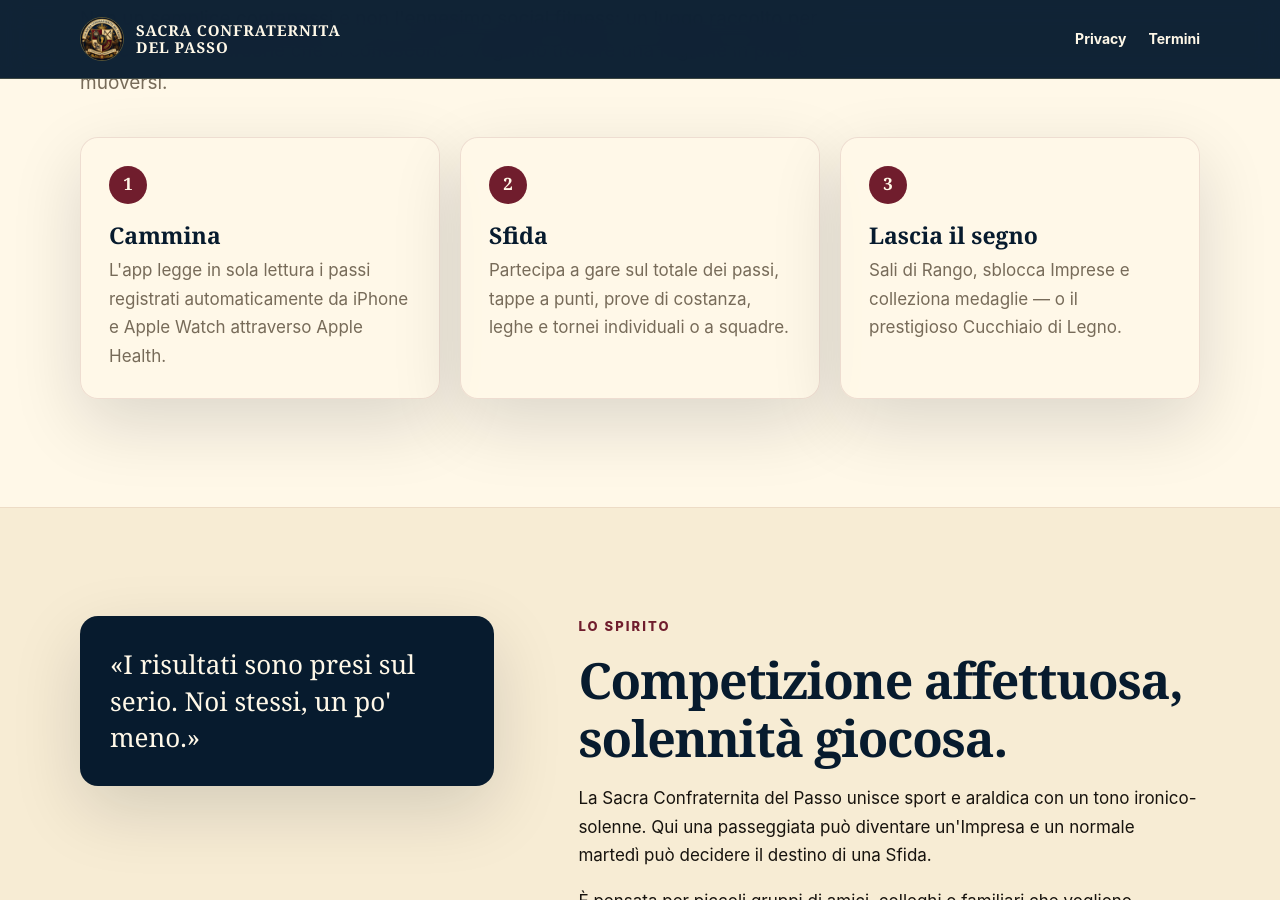
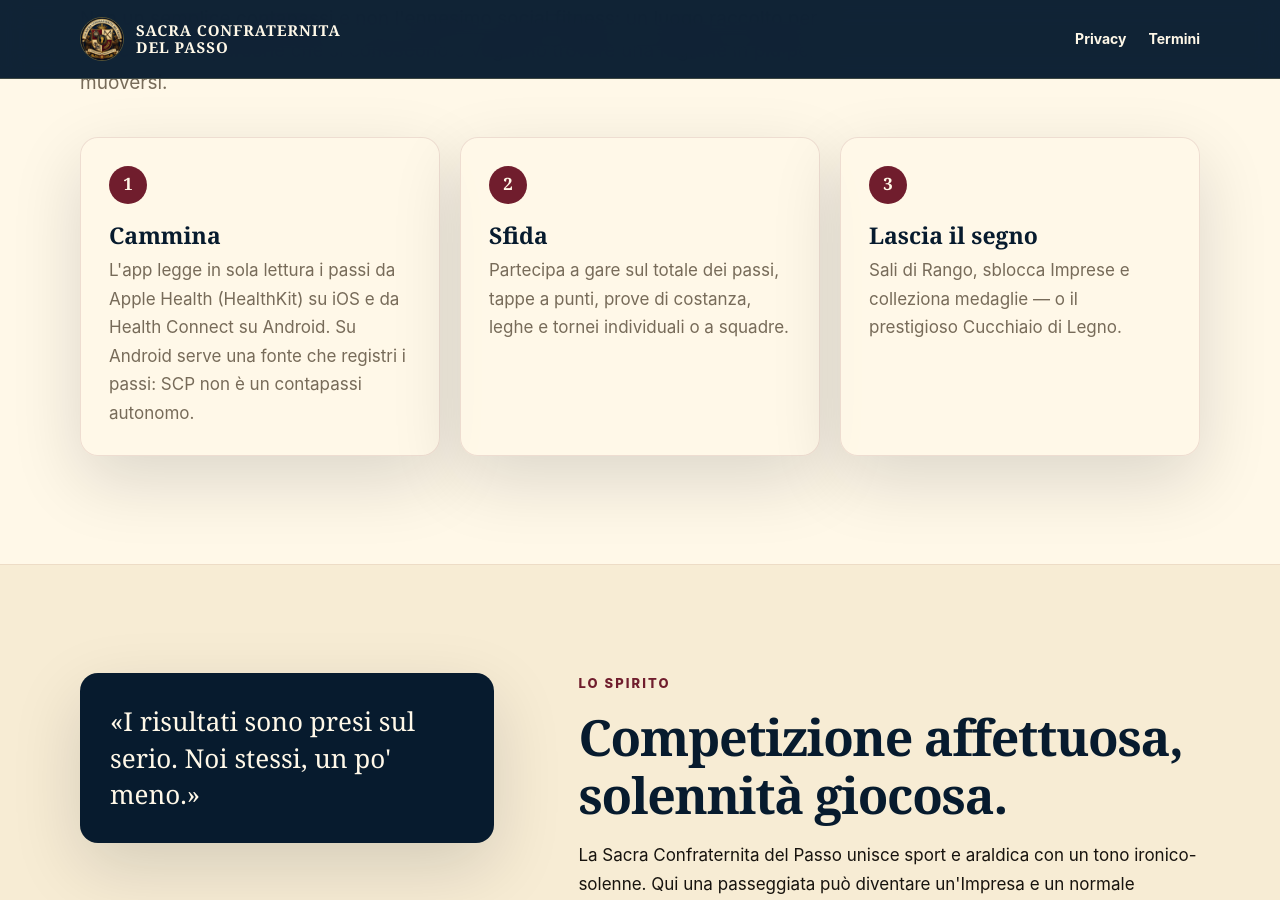
Before and after one commit to augustoadz/la-sacra-confraternita-del-passo, a Jekyll site: the page built from index.md, in a window 1280 px wide and 900 px high, scrolled down 1194 px. Built offline with Jekyll 4.4.1, drawn with Linux system fonts in a browser that asks for light colours; some of the changed text lies outside the part shown.

Commit message:
Clarify iOS and Android scope across public legal pages

```diff
--- a/index.md
+++ b/index.md
@@ -1,7 +1,7 @@
 ---
 layout: default
 title: Sacra Confraternita del Passo
-description: Un'app di sfide a passi per amici, confratelli e rivali di buon cuore.
+description: Un'app iOS e Android di sfide a passi per amici, confratelli e rivali di buon cuore.
 lang: it
 page_class: home-page
 permalink: /
@@ -10,7 +10,7 @@ permalink: /
 <section class="hero">
   <div class="shell hero-grid">
     <div>
-      <p class="eyebrow">Beta privata · iOS</p>
+      <p class="eyebrow">Beta privata · iOS e Android</p>
       <h1>Sacra Confraternita del Passo</h1>
       <p class="motto">«Contare è dovere, camminare è virtù.»</p>
       <p class="hero-copy">Un'app che trasforma i passi di ogni giorno in sfide, classifiche e storie condivise tra amici.</p>
@@ -36,7 +36,7 @@ permalink: /
       <article class="card">
         <span class="card-number">1</span>
         <h3>Cammina</h3>
-        <p>L'app legge in sola lettura i passi registrati automaticamente da iPhone e Apple Watch attraverso Apple Health.</p>
+        <p>L'app legge in sola lettura i passi da Apple Health (HealthKit) su iOS e da Health Connect su Android. Su Android serve una fonte che registri i passi: SCP non è un contapassi autonomo.</p>
       </article>
       <article class="card">
         <span class="card-number">2</span>
```
Also changed, not shown: privacy/en/index.md (+3 -1 lines), privacy/it/index.md (+3 -1 lines), terms/en/index.md (+3 -1 lines), terms/it/index.md (+3 -1 lines), README.md.
